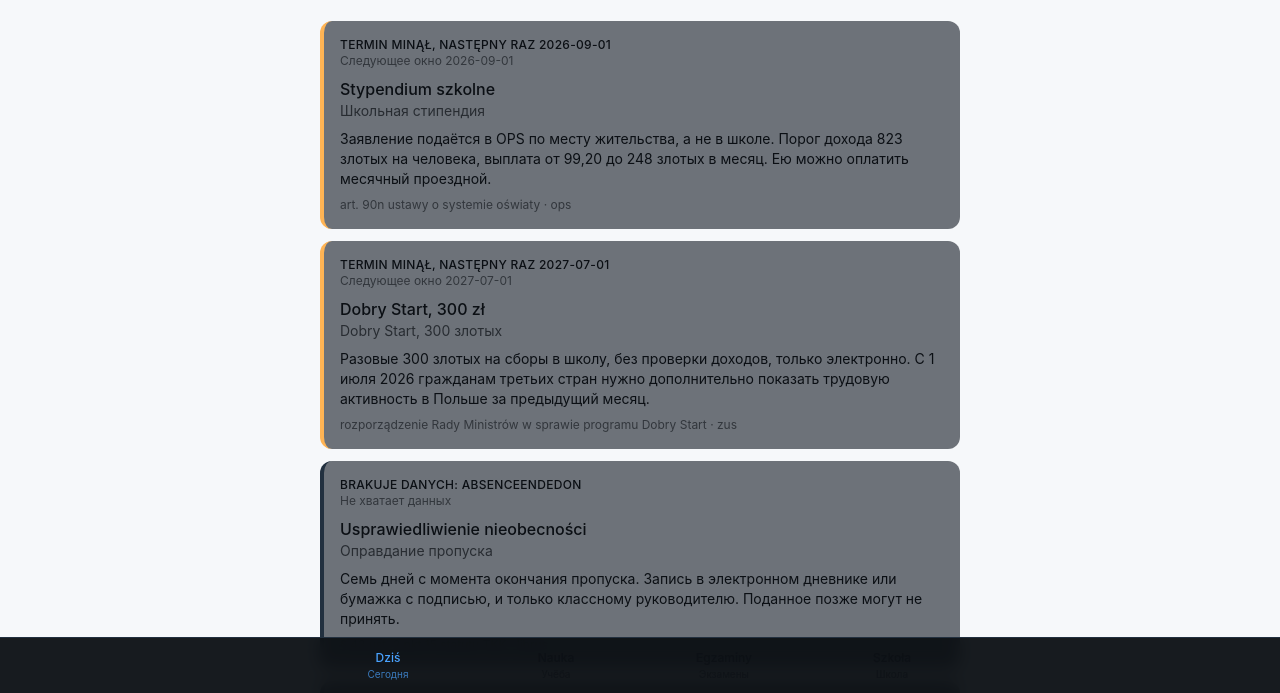
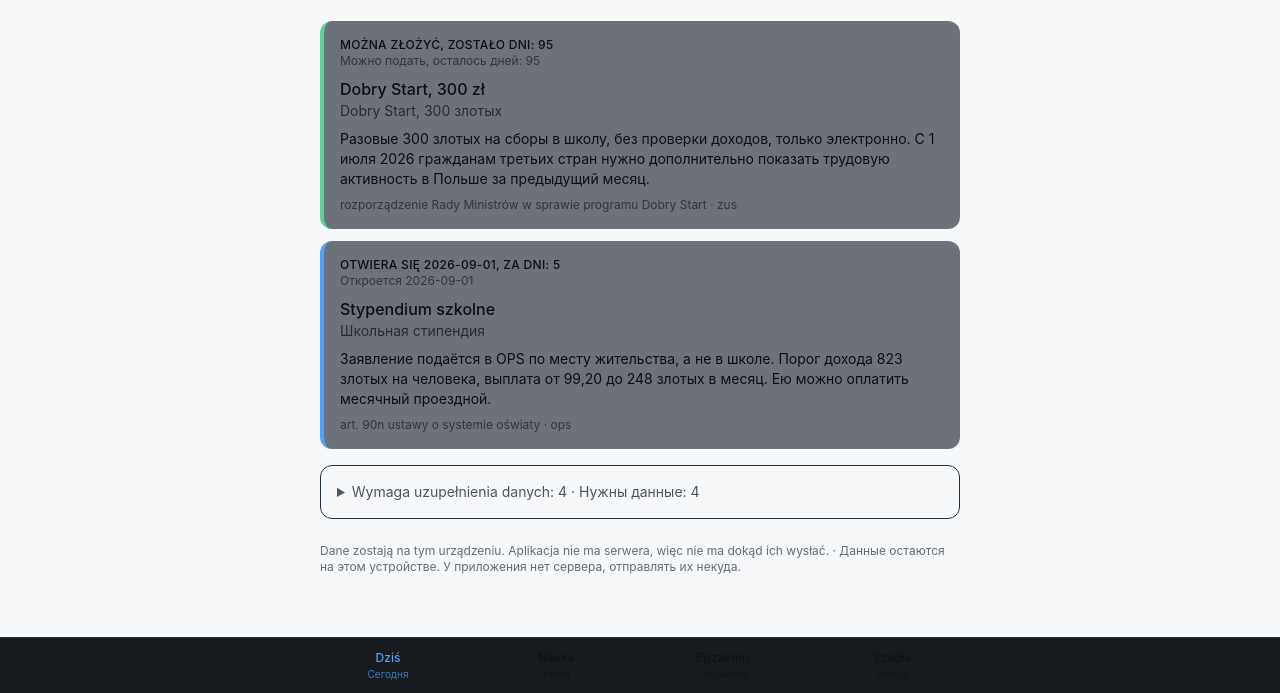
Before and after one commit to RomanBazylev/technikum-polna, an Astro site: page / in a window 1280 px wide. Shown: the part 107-800 px from the top of the page. Built offline with nearby package versions, Linux system fonts and the light colour scheme; Astro itself is replaced by a stand-in of ours.

Commit message:
fix: annual deadlines were shown as missed when they were open
Both bugs came from looking at the deployed screen, not from the test suite,
which is why they survived 49 green tests.

A window that starts before September and ends after it was torn across two
school years. Dobry Start, open 1 July to 30 November, resolved to
2026-07-01 .. 2025-11-30, a negative span, and rendered as "termin minal" on a
day when it was in fact open. The year is now anchored to the start of the
window and the end placed relative to it, so no window can end before it begins.
A property test walks every anchor across five dates to keep it that way.

Stypendium szkolne read as missed on 27 August although it opens on 1 September,
because in late August the current school year is still the previous one. For a
recurring deadline a miss is not a final state, so the anchor now reports the
nearest future window and carries a recent miss as a footnote instead of a
headline.

Items that cannot be computed without data moved out of the main list into a
collapsed block. Rendered as full cards they looked like breakage.

Co-authored-by: Cursor <cursoragent@cursor.com>

```diff
--- a/src/components/ObligationList.tsx
+++ b/src/components/ObligationList.tsx
@@ -18,7 +18,12 @@ const TONE_CLASS: Record<Tone, string> = {
   quiet: 'border-[var(--color-line)]',
 };
 
-function describe(status: ObligationStatus): { tone: Tone; pl: string; ru: string } {
+function describe(status: ObligationStatus): {
+  tone: Tone;
+  pl: string;
+  ru: string;
+  footnote?: string;
+} {
   switch (status.kind) {
     case 'open':
       return {
@@ -31,15 +36,16 @@ function describe(status: ObligationStatus): { tone: Tone; pl: string; ru: strin
         tone: 'soon',
         pl: `Otwiera się ${status.from}, za dni: ${status.daysUntilOpen}`,
         ru: `Откроется ${status.from}`,
+        // Свежий промах — сноска, а не заголовок: действие всё равно
+        // возможно только в следующем окне.
+        ...(status.justMissed === undefined
+          ? {}
+          : {
+              footnote: `Poprzednie okno zamknęło się ${status.justMissed.to}, ${status.justMissed.daysSince} dni temu.`,
+            }),
       };
     case 'overdue':
-      return status.nextOccurrence === undefined
-        ? { tone: 'late', pl: `Termin minął ${status.to}`, ru: `Срок прошёл ${status.to}` }
-        : {
-            tone: 'late',
-            pl: `Termin minął, następny raz ${status.nextOccurrence}`,
-            ru: `Следующее окно ${status.nextOccurrence}`,
-          };
+      return { tone: 'late', pl: `Termin minął ${status.to}`, ru: `Срок прошёл ${status.to}` };
     case 'not-yet':
       return {
         tone: 'quiet',
@@ -122,10 +128,16 @@ export default function ObligationList({ obligations }: Props) {
       .sort((a, b) => rank(a.status) - rank(b.status));
   }, [obligations, birthDate]);
 
+  // Пункты, которые нельзя посчитать без данных, не должны выглядеть как
+  // поломка в общем списке. Они уезжают в свёрнутый блок внизу.
+  const actionable = rows.filter(({ status }) => status.kind !== 'needs-data');
+  const pending = rows.filter(({ status }) => status.kind === 'needs-data');
+
   return (
+    <>
       <ul className="flex flex-col gap-3">
-      {rows.map(({ obligation, status }) => {
-        const { tone, pl, ru } = describe(status);
+        {actionable.map(({ obligation, status }) => {
+          const { tone, pl, ru, footnote } = describe(status);
           return (
             <li
               key={obligation.id}
@@ -136,6 +148,9 @@ export default function ObligationList({ obligations }: Props) {
               <h2 className="mt-2 font-medium">{obligation.title.pl}</h2>
               <p className="text-sm opacity-70">{obligation.title.ru}</p>
               <p className="mt-2 text-sm">{obligation.what.ru}</p>
+              {footnote === undefined ? null : (
+                <p className="mt-2 text-xs opacity-50">{footnote}</p>
+              )}
               <p className="mt-2 text-xs opacity-60">
                 {obligation.legalBasis} · {obligation.handledAt}
               </p>
@@ -143,5 +158,22 @@ export default function ObligationList({ obligations }: Props) {
           );
         })}
       </ul>
+
+      {pending.length === 0 ? null : (
+        <details className="mt-4 rounded-xl border border-[var(--color-line)] p-4 text-sm">
+          <summary className="cursor-pointer opacity-70">
+            Wymaga uzupełnienia danych: {pending.length} · Нужны данные: {pending.length}
+          </summary>
+          <ul className="mt-3 flex flex-col gap-2">
+            {pending.map(({ obligation, status }) => (
+              <li key={obligation.id} className="opacity-80">
+                <span className="font-medium">{obligation.title.pl}</span>
+                <span className="opacity-60"> — {describe(status).pl}</span>
+              </li>
+            ))}
+          </ul>
+        </details>
+      )}
+    </>
   );
 }
--- a/src/lib/domain/obligations.test.ts
+++ b/src/lib/domain/obligations.test.ts
@@ -42,6 +42,32 @@ describe('ежегодное окно', () => {
       to: '2027-01-10',
     });
   });
+
+  it('окно, пересекающее начало учебного года, не выворачивается наизнанку', () => {
+    // Раньше год считался для каждой границы отдельно, и Dobry Start с окном
+    // 1 июля - 30 ноября превращался в 2026-07-01 … 2025-11-30.
+    expect(resolveAnnualWindow({ from: '07-01', to: '11-30' }, '2026-08-27')).toEqual({
+      from: '2026-07-01',
+      to: '2026-11-30',
+    });
+  });
+
+  it('конец не может оказаться раньше начала ни при каком дне года', () => {
+    const anchors = [
+      { from: '07-01', to: '11-30' },
+      { from: '09-01', to: '09-15' },
+      { from: '12-20', to: '01-10' },
+      { from: '02-15', to: '04-30' },
+      { from: '11-30', to: '07-01' },
+    ];
+    for (const anchor of anchors) {
+      for (const today of ['2026-01-15', '2026-06-30', '2026-08-27', '2026-09-01', '2026-12-31']) {
+        const window = resolveAnnualWindow(anchor, today);
+        expect(daysBetween(window.from, window.to), `${JSON.stringify(anchor)} @ ${today}`)
+          .toBeGreaterThanOrEqual(0);
+      }
+    }
+  });
 });
 
 describe('stypendium szkolne, 1-15 сентября', () => {
@@ -57,13 +83,14 @@ describe('stypendium szkolne, 1-15 сентября', () => {
     });
   });
 
-  it('20 сентября просрочено и показывает следующее окно', () => {
+  it('20 сентября зовёт на следующий год и помечает свежий промах', () => {
     const status = resolveAnchor(anchor, { ...base, today: '2026-09-20' });
     expect(status).toEqual({
-      kind: 'overdue',
-      to: '2026-09-15',
-      daysSince: 5,
-      nextOccurrence: '2027-09-01',
+      kind: 'upcoming',
+      from: '2027-09-01',
+      to: '2027-09-15',
+      daysUntilOpen: 346,
+      justMissed: { to: '2026-09-15', daysSince: 5 },
     });
   });
 
@@ -72,10 +99,35 @@ describe('stypendium szkolne, 1-15 сентября', () => {
     expect(status.kind).toBe('open');
   });
 
-  it('в конце августа зовёт на ближайший сентябрь, а не на прошлогодний', () => {
-    const status = resolveAnchor(anchor, { ...base, today: '2026-08-25' });
-    expect(status.kind).toBe('overdue');
-    expect(status).toMatchObject({ nextOccurrence: '2026-09-01' });
+  it('27 августа показывает ближайший сентябрь, а не прошлогодний промах', () => {
+    // Тот самый случай со скриншота: до окна пять дней, а карточка писала
+    // «termin minął».
+    const status = resolveAnchor(anchor, { ...base, today: '2026-08-27' });
+    expect(status).toEqual({
+      kind: 'upcoming',
+      from: '2026-09-01',
+      to: '2026-09-15',
+      daysUntilOpen: 5,
+    });
+  });
+
+  it('промах годовой давности не выдаётся за свежий', () => {
+    const status = resolveAnchor(anchor, { ...base, today: '2026-08-27' });
+    expect(status).not.toHaveProperty('justMissed');
+  });
+});
+
+describe('Dobry Start, 1 июля - 30 ноября', () => {
+  const anchor = { kind: 'annual-window', from: '07-01', to: '11-30' } as const;
+
+  it('27 августа окно открыто, а не просрочено', () => {
+    const status = resolveAnchor(anchor, { ...base, today: '2026-08-27' });
+    expect(status).toEqual({
+      kind: 'open',
+      from: '2026-07-01',
+      to: '2026-11-30',
+      daysLeft: 95,
+    });
   });
 });
 
--- a/src/lib/domain/obligations.ts
+++ b/src/lib/domain/obligations.ts
@@ -34,15 +34,18 @@ export type ResolutionContext = {
   absenceEndedOn?: IsoDate | null;
 };
 
+/**
+ * Для ежегодного окна пропуск не является конечным состоянием: следующее окно
+ * всё равно наступит. Поэтому такой якорь всегда показывает ближайшее будущее
+ * окно, а недавний промах едет прицепом в justMissed. Заголовок «просрочено на
+ * 344 дня» технически верен и совершенно бесполезен.
+ */
+export type JustMissed = { to: IsoDate; daysSince: number };
+
 export type ObligationStatus =
-  | { kind: 'upcoming'; from: IsoDate; to: IsoDate; daysUntilOpen: number }
+  | { kind: 'upcoming'; from: IsoDate; to: IsoDate; daysUntilOpen: number; justMissed?: JustMissed }
   | { kind: 'open'; from: IsoDate | null; to: IsoDate; daysLeft: number }
-  /**
-   * Для ежегодного окна заполняется nextOccurrence: сказать «просрочено на 344
-   * дня» и промолчать про следующий сентябрь означало бы спрятать единственное
-   * действие, которое ученику ещё доступно.
-   */
-  | { kind: 'overdue'; to: IsoDate; daysSince: number; nextOccurrence?: IsoDate }
+  | { kind: 'overdue'; to: IsoDate; daysSince: number }
   | { kind: 'not-yet'; from: IsoDate; daysUntil: number }
   | { kind: 'in-force'; since: IsoDate }
   | { kind: 'needs-data'; missing: string };
@@ -94,10 +97,17 @@ export function windowForSchoolYear(
 ): { from: IsoDate; to: IsoDate } {
   const from = parseMonthDay(anchor.from);
   const to = parseMonthDay(anchor.to);
-  const yearFor = (month: number): number => (month >= 9 ? startYear : startYear + 1);
+
+  // Год определяется по началу окна, а конец ставится относительно начала.
+  // Раньше год вычислялся для каждой границы отдельно, и окно вроде 07-01..11-30
+  // разрывалось на два разных года, превращаясь в отрицательный промежуток.
+  const fromYear = from.month >= 9 ? startYear : startYear + 1;
+  const endsNextYear =
+    to.month < from.month || (to.month === from.month && to.day < from.day);
+
   return {
-    from: toIsoDate(Date.UTC(yearFor(from.month), from.month - 1, from.day)),
-    to: toIsoDate(Date.UTC(yearFor(to.month), to.month - 1, to.day)),
+    from: toIsoDate(Date.UTC(fromYear, from.month - 1, from.day)),
+    to: toIsoDate(Date.UTC(endsNextYear ? fromYear + 1 : fromYear, to.month - 1, to.day)),
   };
 }
 
@@ -123,19 +133,23 @@ function statusForWindow(
   today: IsoDate,
   from: IsoDate | null,
   to: IsoDate,
-  nextOccurrence?: IsoDate,
+  justMissed?: JustMissed,
 ): ObligationStatus {
   if (from !== null && daysBetween(today, from) > 0) {
-    return { kind: 'upcoming', from, to, daysUntilOpen: daysBetween(today, from) };
+    const daysUntilOpen = daysBetween(today, from);
+    return justMissed === undefined
+      ? { kind: 'upcoming', from, to, daysUntilOpen }
+      : { kind: 'upcoming', from, to, daysUntilOpen, justMissed };
   }
   const daysLeft = daysBetween(today, to);
   if (daysLeft >= 0) {
     return { kind: 'open', from, to, daysLeft };
   }
-  return nextOccurrence === undefined
-    ? { kind: 'overdue', to, daysSince: -daysLeft }
-    : { kind: 'overdue', to, daysSince: -daysLeft, nextOccurrence };
+  return { kind: 'overdue', to, daysSince: -daysLeft };
 }
+
+/** Промах перестаёт быть новостью примерно через полтора месяца. */
+const JUST_MISSED_DAYS = 45;
 
 export function resolveAnchor(
   anchor: DeadlineAnchor,
@@ -144,9 +158,21 @@ export function resolveAnchor(
   switch (anchor.kind) {
     case 'annual-window': {
       const startYear = schoolYearStart(context.today);
-      const window = windowForSchoolYear(anchor, startYear);
+      const current = windowForSchoolYear(anchor, startYear);
+      const daysLeft = daysBetween(context.today, current.to);
+      if (daysLeft >= 0) {
+        return statusForWindow(context.today, current.from, current.to);
+      }
+      // Окно этого учебного года закрылось, значит действие возможно только
+      // в следующем. Показываем его, а свежий промах отмечаем прицепом.
       const next = windowForSchoolYear(anchor, startYear + 1);
-      return statusForWindow(context.today, window.from, window.to, next.from);
+      const daysSince = -daysLeft;
+      return statusForWindow(
+        context.today,
+        next.from,
+        next.to,
+        daysSince <= JUST_MISSED_DAYS ? { to: current.to, daysSince } : undefined,
+      );
     }
     case 'fixed-date':
       return statusForWindow(context.today, anchor.from, anchor.to);
```
Also changed, not shown: docs/superpowers/specs/2026-08-26-technikum-polna-fundament-design.md (+3 -1 lines), 1 other file. Lines whose indentation alone changed are shown as unchanged.
